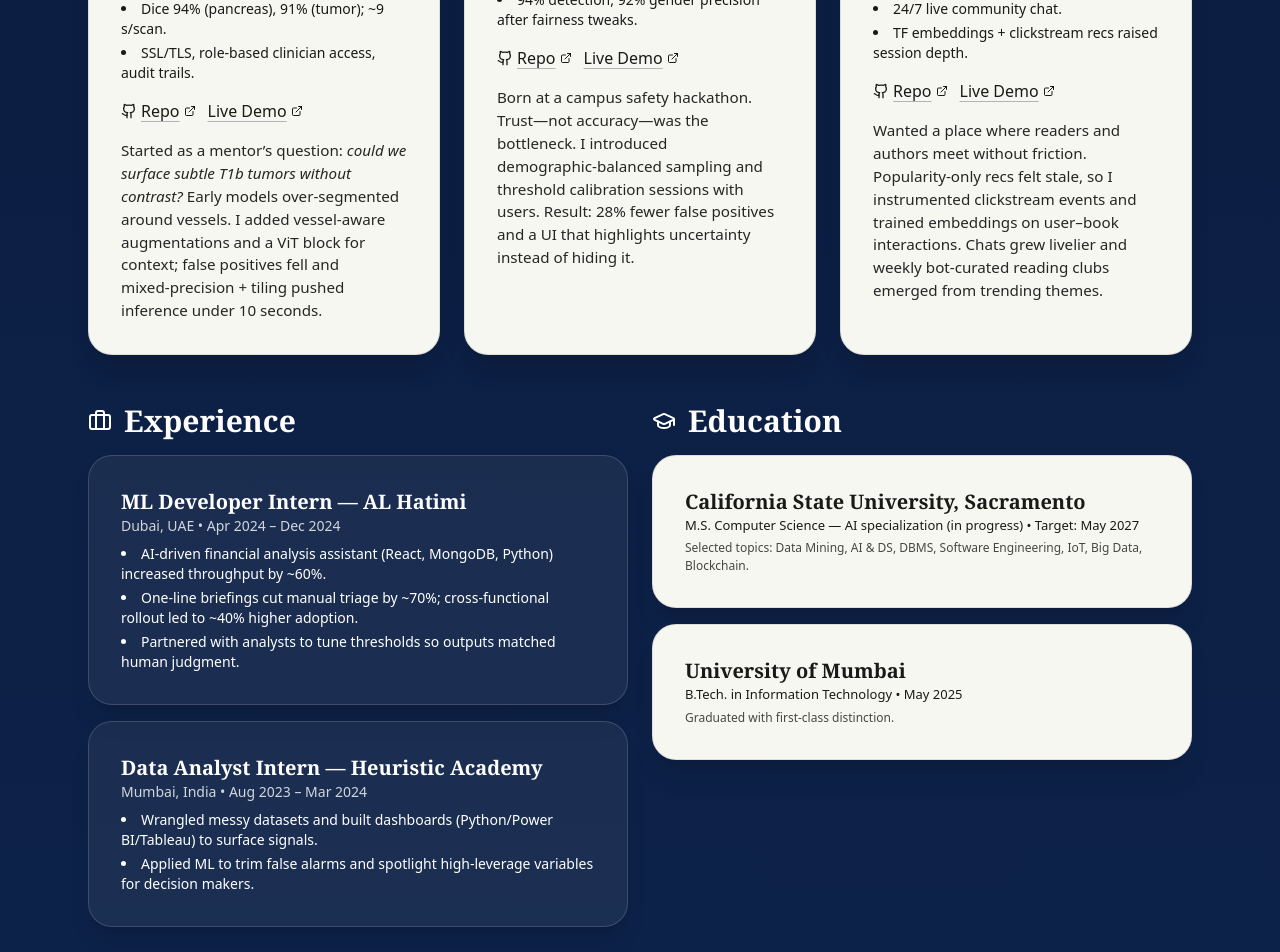
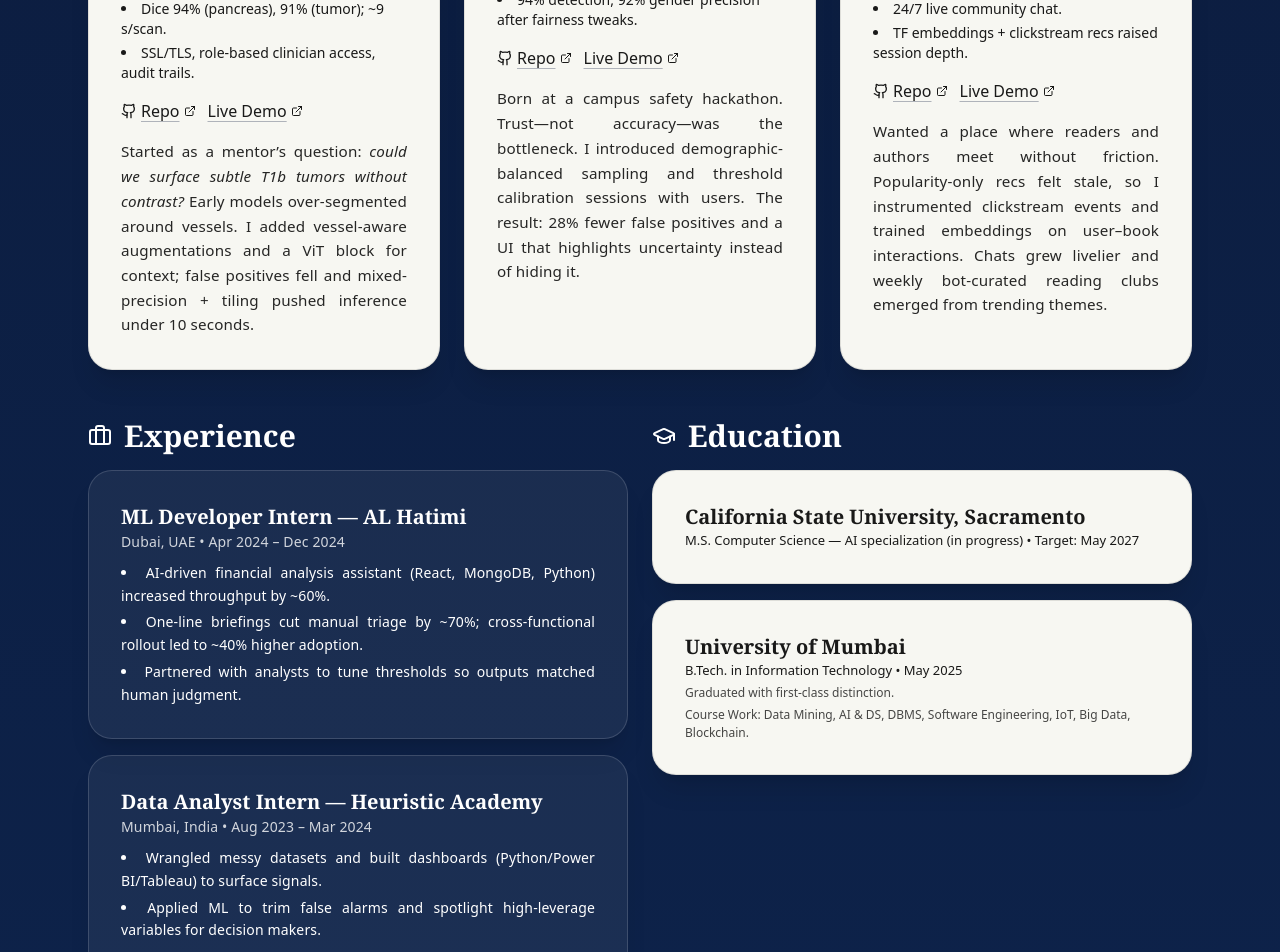
Before and after one commit to LamiyaR/LamiyaR.github.io, a React (Vite) app: page / in a window 1280 px wide. Shown: the part 1020-1972 px from the top of the page. Built offline with nearby package versions, Linux system fonts and the light colour scheme.

Commit message:
design changes 5.0

```diff
--- a/src/App.jsx
+++ b/src/App.jsx
@@ -289,8 +289,7 @@ export default function App(){
             kicker="AI • SCOOP • DESIGN"
             title={
               <>
-                Where <span className="underline decoration-white/70 underline-offset-[10px]">data meets design</span>
-                <br /> — and clarity wins.
+                Where data meets design<br/> and clarity wins.
               </>
             }
             subtitle={
@@ -311,10 +310,19 @@ export default function App(){
 
           {/* Editorial card */}
           <TiltCard light className="text-[rgba(0,0,0,0.9)]">
-            <h3 className="font-serif text-2xl font-extrabold" style={{color:NAVY}}>Cover Story</h3>
-            <p className="mt-2 text-[15px]">I’m part pattern‑spotter, part product polisher. My sweet spot is where model outputs meet human intuition: fast experiments, clear data stories, and UIs that don’t fight back.</p>
-            <p className="mt-2 text-[15px]">Recently: an AI‑driven financial briefing assistant, a 3D U‑Net/ViT pipeline for early pancreatic‑tumor detection, and a real‑time surveillance system that hits 30 FPS on modest hardware.</p>
+            <h3 className="font-serif text-2xl font-extrabold" style={{ color: NAVY }}>
+              Cover Story
+            </h3>
+            <p className="mt-2 text-[15px] text-justify">
+              I’m part pattern-spotter, part product polisher. My sweet spot is where model outputs meet human intuition:
+              fast experiments, clear data stories, and UIs that don’t fight back.
+            </p>
+            <p className="mt-2 text-[15px] text-justify">
+              Recently: an AI-driven financial briefing assistant, a 3D U-Net/ViT pipeline for early pancreatic-tumor detection,
+              and a real-time surveillance system that hits 30 FPS on modest hardware.
+            </p>
           </TiltCard>
+
         </section>
 
         {/* Projects */}
@@ -323,63 +331,119 @@ export default function App(){
             <BookText className="w-6 h-6" aria-hidden="true" />
             <h2 className="text-3xl md:text-4xl font-serif font-black">Case Files</h2>
           </div>
+
           <div className="grid md:grid-cols-3 gap-6">
             {/* Project 1 */}
             <ProjectCard
-              tag="FEATURE" title="AI‑Assisted Pancreatic Cancer Detection"
-              repo="https://github.com/LamiyaR/QuantumQuest-CTPancreas"
-              demo="#" img="/images/pancreas_ui.png"
+              tag="FEATURE"
+              title="AI-Assisted Pancreatic Cancer Detection"
+              repo="https://github.com/LamiyaR/AI_Assisted_Pancreatic_Cancer_Using_Non_Contrast_CT_Scan"
+              demo="#"
+              img="/images/pancreas_ui.png"
               alt="CT segmentation UI with overlays"
-              stack={["3D U‑Net","ViT","TensorFlow","Flask","React","MongoDB","DICOM/NIfTI"]}
-              highlights={["Dice 94% (pancreas), 91% (tumor); ~9 s/scan.","SSL/TLS, role‑based clinician access, audit trails."]}
-              story={<p>Started as a mentor’s question: <em>could we surface subtle T1b tumors without contrast?</em> Early models over‑segmented around vessels. I added vessel‑aware augmentations and a ViT block for context; false positives fell and mixed‑precision + tiling pushed inference under 10 seconds.</p>}
-              onOpenModal={()=>setOpenProject('pancreas')}
+              stack={["3D U-Net", "ViT", "TensorFlow", "Flask", "React", "MongoDB", "DICOM/NIfTI"]}
+              highlights={[
+                "Dice 94% (pancreas), 91% (tumor); ~9 s/scan.",
+                "SSL/TLS, role-based clinician access, audit trails.",
+              ]}
+              story={
+                <p className="text-justify leading-relaxed tracking-[0.01em]">
+                  Started as a mentor’s question: <em>could we surface subtle T1b tumors without contrast?</em> Early models
+                  over-segmented around vessels. I added vessel-aware augmentations and a ViT block for context; false positives
+                  fell and mixed-precision + tiling pushed inference under 10 seconds.
+                </p>
+              }
+              onOpenModal={() => setOpenProject("pancreas")}
             />
+
             {/* Project 2 */}
             <ProjectCard
-              tag="SURVEILLANCE" title="Spector — Watchful AI"
-              repo="https://github.com/LamiyaR/Spector-WatchfulAI"
-              demo="#" img="/images/spector.png"
+              tag="SURVEILLANCE"
+              title="Spector — Watchful AI"
+              repo="https://github.com/LamiyaR/Spector_Watchful_AI"
+              demo="#"
+              img="/images/spector.png"
               alt="Surveillance dashboard with tracked individuals"
-              stack={["YOLOv8","Haar","OpenCV","Keras"]}
-              highlights={["Tracks 50+ people/frame at 30 FPS.","94% detection, 92% gender precision after fairness tweaks."]}
-              story={<p>Born at a campus safety hackathon. Trust—not accuracy—was the bottleneck. I introduced demographic‑balanced sampling and threshold calibration sessions with users. Result: 28% fewer false positives and a UI that highlights uncertainty instead of hiding it.</p>}
-              onOpenModal={()=>setOpenProject('spector')}
+              stack={["YOLOv8", "Haar", "OpenCV", "Keras"]}
+              highlights={[
+                "Tracks 50+ people/frame at 30 FPS.",
+                "94% detection, 92% gender precision after fairness tweaks.",
+              ]}
+              story={
+                <p className="text-justify leading-relaxed tracking-[0.01em]">
+                  Born at a campus safety hackathon. Trust—not accuracy—was the bottleneck. I introduced demographic-balanced
+                  sampling and threshold calibration sessions with users. The result: 28% fewer false positives and a UI that
+                  highlights uncertainty instead of hiding it.
+                </p>
+              }
+              onOpenModal={() => setOpenProject("spector")}
             />
+
             {/* Project 3 */}
             <ProjectCard
-              tag="PLATFORM" title="Novella Nest — Book Web App"
-              repo="https://github.com/LamiyaR/NovellaNest"
-              demo="#" img="/images/novella.png"
+              tag="PLATFORM"
+              title="Novella Nest — Book Web App"
+              repo="https://github.com/LamiyaR/Ecommerce_Book_Selling_Website_Novella_Nest"
+              demo="#"
+              img="/images/novella.png"
               alt="Book platform interface with chat and recs"
-              stack={["Django","Channels","TensorFlow","SQLite","Bootstrap"]}
-              highlights={["24/7 live community chat.","TF embeddings + clickstream recs raised session depth."]}
-              story={<p>Wanted a place where readers and authors meet without friction. Popularity‑only recs felt stale, so I instrumented clickstream events and trained embeddings on user–book interactions. Chats grew livelier and weekly bot‑curated reading clubs emerged from trending themes.</p>}
-              onOpenModal={()=>setOpenProject('novella')}
+              stack={["Django", "Channels", "TensorFlow", "SQLite", "Bootstrap"]}
+              highlights={[
+                "24/7 live community chat.",
+                "TF embeddings + clickstream recs raised session depth.",
+              ]}
+              story={
+                <p className="text-justify leading-relaxed tracking-[0.01em]">
+                  Wanted a place where readers and authors meet without friction. Popularity-only recs felt stale, so I
+                  instrumented clickstream events and trained embeddings on user–book interactions. Chats grew livelier and
+                  weekly bot-curated reading clubs emerged from trending themes.
+                </p>
+              }
+              onOpenModal={() => setOpenProject("novella")}
             />
           </div>
         </section>
 
+
         {/* Experience & Education */}
         <section id="experience" className="py-6 grid md:grid-cols-2 gap-6">
           <div>
-            <div className="flex items-center gap-3 mb-4"><Briefcase className="w-6 h-6" aria-hidden="true" /><h2 className="text-3xl font-serif font-black">Experience</h2></div>
+            <div className="flex items-center gap-3 mb-4">
+              <Briefcase className="w-6 h-6" aria-hidden="true" />
+              <h2 className="text-3xl font-serif font-black">Experience</h2>
+            </div>
+
             <TiltCard className="border-white/10">
               <h3 className="text-xl font-serif font-extrabold">ML Developer Intern — AL Hatimi</h3>
-              <p className="text-white/80 text-sm">Dubai, UAE • Apr 2024 – Dec 2024</p>
-              <ul className="list-disc list-inside mt-2 space-y-1 text-sm">
-                <li>AI‑driven financial analysis assistant (React, MongoDB, Python) increased throughput by ~60%.</li>
-                <li>One‑line briefings cut manual triage by ~70%; cross‑functional rollout led to ~40% higher adoption.</li>
-                <li>Partnered with analysts to tune thresholds so outputs matched human judgment.</li>
+              <p className="text-white/80 text-sm text-justify leading-relaxed tracking-[0.01em]">
+                Dubai, UAE • Apr 2024 – Dec 2024
+              </p>
+              <ul className="list-disc list-inside mt-2 space-y-1 text-sm text-justify leading-relaxed tracking-[0.01em]">
+                <li>
+                  AI-driven financial analysis assistant (React, MongoDB, Python) increased throughput by ~60%.
+                </li>
+                <li>
+                  One-line briefings cut manual triage by ~70%; cross-functional rollout led to ~40% higher adoption.
+                </li>
+                <li>
+                  Partnered with analysts to tune thresholds so outputs matched human judgment.
+                </li>
               </ul>
             </TiltCard>
+
             <div className="mt-4">
               <TiltCard className="border-white/10">
                 <h3 className="text-xl font-serif font-extrabold">Data Analyst Intern — Heuristic Academy</h3>
-                <p className="text-white/80 text-sm">Mumbai, India • Aug 2023 – Mar 2024</p>
-                <ul className="list-disc list-inside mt-2 space-y-1 text-sm">
-                  <li>Wrangled messy datasets and built dashboards (Python/Power BI/Tableau) to surface signals.</li>
-                  <li>Applied ML to trim false alarms and spotlight high‑leverage variables for decision makers.</li>
+                <p className="text-white/80 text-sm text-justify leading-relaxed tracking-[0.01em]">
+                  Mumbai, India • Aug 2023 – Mar 2024
+                </p>
+                <ul className="list-disc list-inside mt-2 space-y-1 text-sm text-justify leading-relaxed tracking-[0.01em]">
+                  <li>
+                    Wrangled messy datasets and built dashboards (Python/Power BI/Tableau) to surface signals.
+                  </li>
+                  <li>
+                    Applied ML to trim false alarms and spotlight high-leverage variables for decision makers.
+                  </li>
                 </ul>
               </TiltCard>
             </div>
@@ -389,13 +453,13 @@ export default function App(){
             <TiltCard light className="text-[rgba(0,0,0,0.9)]">
               <h3 className="text-xl font-serif font-extrabold">California State University, Sacramento</h3>
               <p className="text-[13px]">M.S. Computer Science — AI specialization (in progress) • Target: May 2027</p>
-              <p className="text-[12px] opacity-80 mt-1">Selected topics: Data Mining, AI & DS, DBMS, Software Engineering, IoT, Big Data, Blockchain.</p>
             </TiltCard>
             <div className="mt-4">
               <TiltCard light className="text-[rgba(0,0,0,0.9)]">
                 <h3 className="text-xl font-serif font-extrabold">University of Mumbai</h3>
                 <p className="text-[13px]">B.Tech. in Information Technology • May 2025</p>
                 <p className="text-[12px] opacity-80 mt-1">Graduated with first‑class distinction.</p>
+                <p className="text-[12px] opacity-80 mt-1">Course Work: Data Mining, AI & DS, DBMS, Software Engineering, IoT, Big Data, Blockchain.</p>
               </TiltCard>
             </div>
           </div>
@@ -417,7 +481,7 @@ export default function App(){
           <div className="grid md:grid-cols-2 gap-6 items-start">
             <div>
               <h2 className="text-3xl md:text-4xl font-serif font-black">Let’s Collaborate</h2>
-              <p className="opacity-90 mt-2 max-w-prose">If it’s ambitious, audacious, or simply delightful—I’d love to help build it. I reply quickly.</p>
+              <p className="opacity-90 mt-2 max-w-prose">Drop the brief, keep the drama — I’ll bring the data..</p>
               <div className="mt-6 flex flex-wrap gap-3">
                 <Seal href="mailto:rampurawallamiya@gmail.com" label="Email" icon={Mail} />
                 <Seal href="https://github.com/LamiyaR" label="GitHub" icon={Github} />
@@ -442,7 +506,7 @@ export default function App(){
               </form>
             </TiltCard>
           </div>
-          <p className="text-center text-xs opacity-70 mt-6">© {new Date().getFullYear()} Lamiya Rampurawala • Built with React & Tailwind</p>
+          <p className="text-center text-xs opacity-70 mt-6">© {new Date().getFullYear()} Lamiya Rampurawala • Powered by React, caffeine, and pure audacity.</p>
         </section>
       </main>
 
```
